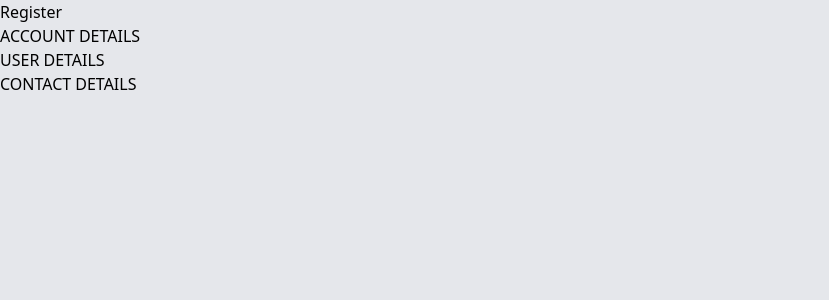
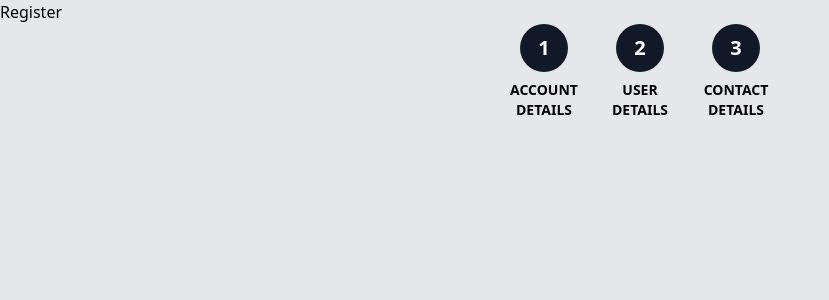
Before and after one commit to st-rkalinov/registerform-nextjs, a Next.js app: page /register in a window 1280 px wide. Shown: the top 300 px of the page, without its empty margins (0-829 px from the left). Built offline with nearby package versions, Linux system fonts and the light colour scheme.

Commit message:
refactor - remove unnecessary parameters in test add basic styling for the step component

```diff
--- a/src/components/RegistrationSteps/Step/Step.tsx
+++ b/src/components/RegistrationSteps/Step/Step.tsx
@@ -9,9 +9,11 @@
 
 const Step: React.FC<IProps> = (props) => {
     return (
-        <div>
-            <p>{props.text}</p>
-            <p>{props.stepNumber}</p>
+        <div className="flex-col justify-center items-center w-24">
+            <div className="rounded-full flex items-center justify-center bg-gray-900 h-12 w-12 text-white font-bold text-xl mx-auto">
+                <p>{props.stepNumber}</p>
+            </div>
+            <p className="text-center break-words font-bold text-sm p-2">{props.text}</p>
         </div>
     );
 };
--- a/src/components/RegistrationSteps/Stepper.tsx
+++ b/src/components/RegistrationSteps/Stepper.tsx
@@ -1,4 +1,5 @@
 import React from 'react';
+import Step from '@src/components/RegistrationSteps/Step/Step';
 
 export enum RegistrationStepText {
     AccountDetails = "ACCOUNT DETAILS",
@@ -7,10 +8,10 @@
 }
 const Stepper = () => {
     return (
-        <div>
-            <p>{ RegistrationStepText.AccountDetails }</p>
-            <p>{ RegistrationStepText.UserDetails }</p>
-            <p>{ RegistrationStepText.ContactDetails }</p>
+        <div className="flex justify-center items-center">
+            <Step text={RegistrationStepText.AccountDetails} stepNumber={1} inProgress valid={true} />
+            <Step text={RegistrationStepText.UserDetails} stepNumber={2} inProgress valid={true} />
+            <Step text={RegistrationStepText.ContactDetails} stepNumber={3} inProgress valid={true} />
         </div>
     );
 };
```
Also changed, not shown: 1 other file (tests, documents, lock files or other folders).
